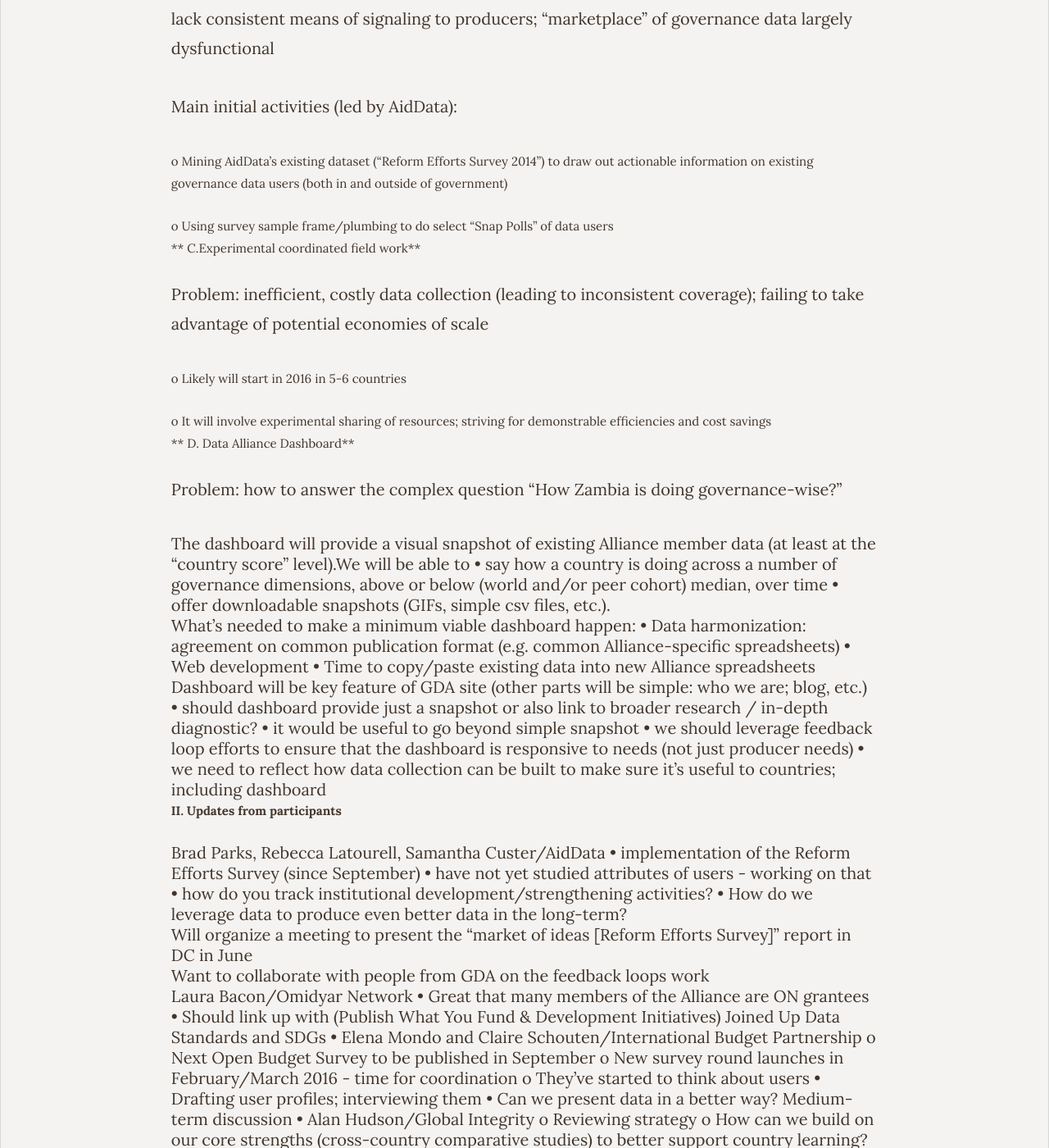
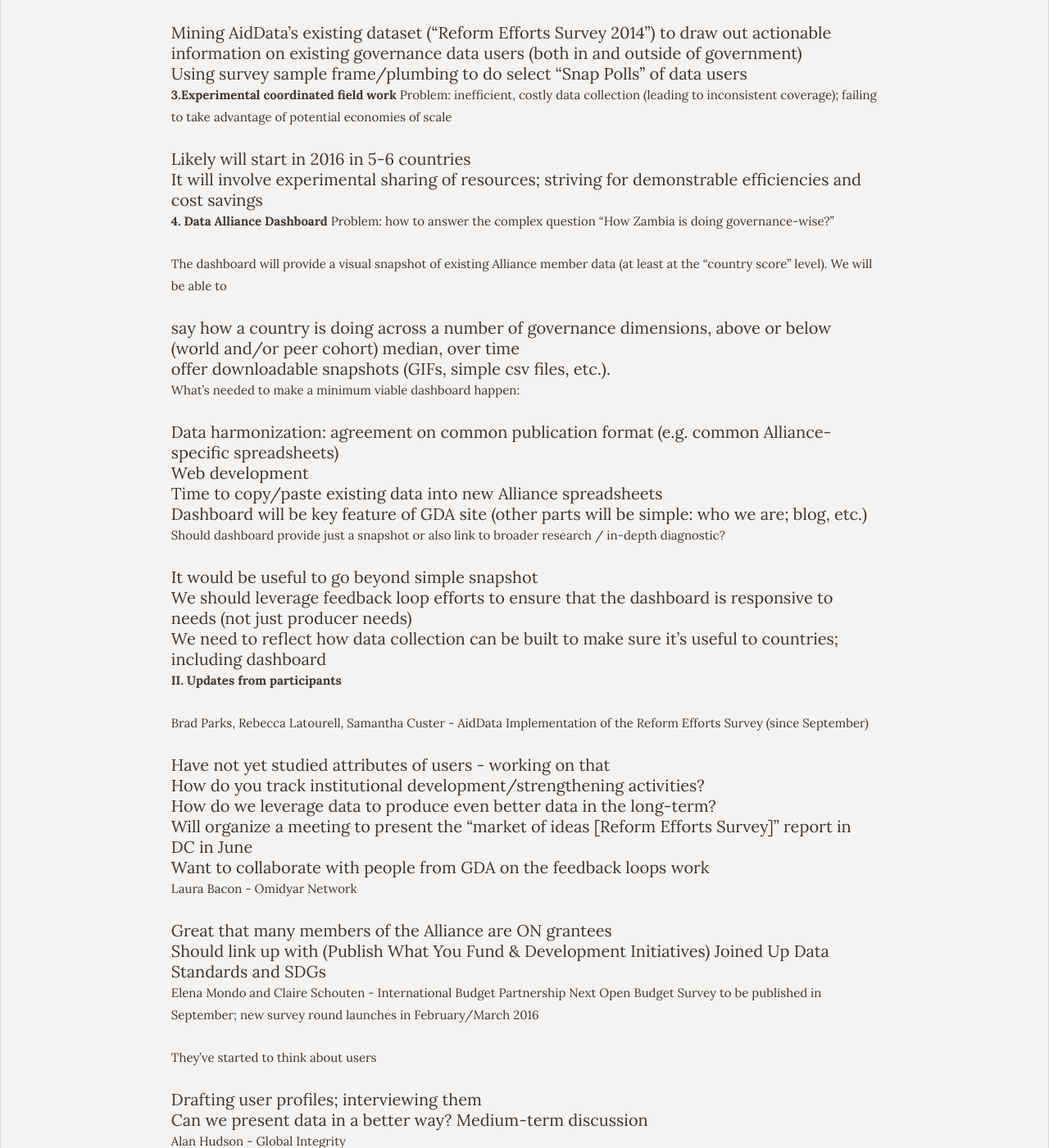
Before and after one commit to GovernanceDataAlliance/GDA-Dashboard, a Jekyll site: the page built from blog/_posts/2016-02-19-kick-off-meeting.md, in a window 1280 px wide and 1400 px high, scrolled down 1134 px. Shown: the whole window at 82% size. Built offline with Jekyll 4.4.1, drawn with Linux system fonts in a browser that asks for light colours; some of the changed text lies outside the part shown.

Commit message:
Updated 2016-02-19-kick-off-meeting.md

```diff
--- a/blog/_posts/2016-02-19-kick-off-meeting.md
+++ b/blog/_posts/2016-02-19-kick-off-meeting.md
@@ -18,77 +18,76 @@
 III. Next steps
 
 **I. GDA background and updates**
+
 Three primary work streams to focus on in next 12-18 months (see existing “vision paper” for current baseline)
 
-**   1.Producer-to-producer technical assistance**
+**1.Producer-to-producer technical assistance**
+Problem: inadequate coordination, common challenges yet regular wheel reinvention
 
-- Problem: inadequate coordination, common challenges yet regular wheel reinvention
+Activities:
+- Peer-to-peer help desk function
+- “Good practice” identification and dissemination (whether methodology-, technology-, or project management-related)
+- Alliance data dashboard (see more below)
 
-- Activities
+**2.Feedback loops**
+Problem:
+- producers don’t have a good sense of who data users are and what they need
+- users lack consistent means of signaling to producers
+- “marketplace” of governance data largely dysfunctional
 
-  o Peer-to-peer help desk function
+Main initial activities (led by AidData):
+- Mining AidData’s existing dataset (“Reform Efforts Survey 2014”) to draw out actionable information on existing governance data users (both in and outside of government)
+- Using survey sample frame/plumbing to do select “Snap Polls” of data users
 
-  o “Good practice” identification and dissemination (whether methodology-, technology-, or project management-related)
+**3.Experimental coordinated field work**
+Problem: inefficient, costly data collection (leading to inconsistent coverage); failing to take advantage of potential economies of scale
+- Likely will start in 2016 in 5-6 countries
+- It will involve experimental sharing of resources; striving for demonstrable efficiencies and cost savings
 
-  o Alliance data dashboard (see more below)
+**4. Data Alliance Dashboard**
+Problem: how to answer the complex question “How Zambia is doing governance-wise?”
 
-**   B.Feedback loops**
+The dashboard will provide a visual snapshot of existing Alliance member data (at least at the “country score” level). We will be able to
+- say how a country is doing across a number of governance dimensions, above or below (world and/or peer cohort) median, over time
+- offer downloadable snapshots (GIFs, simple csv files, etc.).
 
-- Problem: producers don’t have a good sense of who data users are and what they need; users lack consistent means of signaling to producers; “marketplace” of governance data largely dysfunctional
+What’s needed to make a minimum viable dashboard happen:
+- Data harmonization: agreement on common publication format (e.g. common Alliance-specific spreadsheets)
+- Web development
+- Time to copy/paste existing data into new Alliance spreadsheets
+- Dashboard will be key feature of GDA site (other parts will be simple: who we are; blog, etc.)
 
-- Main initial activities (led by AidData):
-
-  o Mining AidData’s existing dataset (“Reform Efforts Survey 2014”) to draw out actionable information on existing governance data users (both in and outside of government)
-
-  o Using survey sample frame/plumbing to do select “Snap Polls” of data users
-
-**   C.Experimental coordinated field work**
-
-- Problem: inefficient, costly data collection (leading to inconsistent coverage); failing to take advantage of potential economies of scale
-
-  o Likely will start in 2016 in 5-6 countries
-
-  o It will involve experimental sharing of resources; striving for demonstrable efficiencies and cost savings
-
-**   D. Data Alliance Dashboard**
-
-- Problem: how to answer the complex question “How Zambia is doing governance-wise?”
-
-- The dashboard will provide a visual snapshot of existing Alliance member data (at least at the “country score” level).We will be able to
-  • say how a country is doing across a number of governance dimensions, above or below (world and/or peer 		cohort) median, over time
-  • offer downloadable snapshots (GIFs, simple csv files, etc.).
-- What’s needed to make a minimum viable dashboard happen:
-  • Data harmonization: agreement on common publication format (e.g. common Alliance-specific spreadsheets)
-  • Web development
-  • Time to copy/paste existing data into new Alliance spreadsheets
-- Dashboard will be key feature of GDA site (other parts will be simple: who we are; blog, etc.)
-  • should dashboard provide just a snapshot or also link to broader research / in-depth diagnostic?
-  • it would be useful to go beyond simple snapshot
-  • we  should leverage feedback loop efforts to ensure that the dashboard is responsive to needs  (not just producer needs)
-  • we need to reflect how data collection can be built to make sure it’s useful to countries; including dashboard
+Should dashboard provide just a snapshot or also link to broader research / in-depth diagnostic?
+- It would be useful to go beyond simple snapshot
+- We  should leverage feedback loop efforts to ensure that the dashboard is responsive to needs  (not just producer needs)
+- We need to reflect how data collection can be built to make sure it’s useful to countries; including dashboard
 
 
 **II. Updates from participants**
-- Brad Parks, Rebecca Latourell, Samantha Custer/AidData
-  • implementation of the Reform Efforts Survey (since September)
-  • have not yet studied attributes of users - working on that
-  • how do you track institutional development/strengthening activities?
-  • How do we leverage data to produce even better data in the long-term?
+
+Brad Parks, Rebecca Latourell, Samantha Custer - AidData
+Implementation of the Reform Efforts Survey (since September)
+- Have not yet studied attributes of users - working on that
+- How do you track institutional development/strengthening activities?
+- How do we leverage data to produce even better data in the long-term?
 - Will organize a meeting to present the “market of ideas [Reform Efforts Survey]” report in DC in June
 - Want to collaborate with people from GDA on the feedback loops work
-- Laura Bacon/Omidyar Network
-  • Great that many members of the Alliance are ON grantees
-  • Should link up with (Publish What You Fund & Development Initiatives) Joined Up Data Standards and SDGs
-•	Elena Mondo and Claire Schouten/International Budget Partnership
-o	Next Open Budget Survey to be published in September
-o	New survey round launches in February/March 2016 - time for coordination
-o	They’ve started to think about users
-•	Drafting user profiles; interviewing them
-•	Can we present data in a better way? Medium-term discussion
-•	Alan Hudson/Global Integrity
-o	Reviewing strategy
-o	How can we build on our core strengths (cross-country comparative studies) to better support country learning?
-o	How can we link up with citizen produced data?
+
+Laura Bacon - Omidyar Network
+- Great that many members of the Alliance are ON grantees
+- Should link up with (Publish What You Fund & Development Initiatives) Joined Up Data Standards and SDGs
+
+Elena Mondo and Claire Schouten - International Budget Partnership
+Next Open Budget Survey to be published in September; new survey round launches in February/March 2016
+
+They’ve started to think about users
+- Drafting user profiles; interviewing them
+- Can we present data in a better way? Medium-term discussion
+
+Alan Hudson - Global Integrity
+- Reviewing strategy
+- How can we build on our core strengths (cross-country comparative studies) to better support country learning?
+- How can we link up with citizen produced data?
 •	Data shift: http://civicus.org/thedatashift/
 •	Ruy Moreno/Government of the Philippines
 o	The government uses 10-12 reports to identify gaps in systems/processes
```
